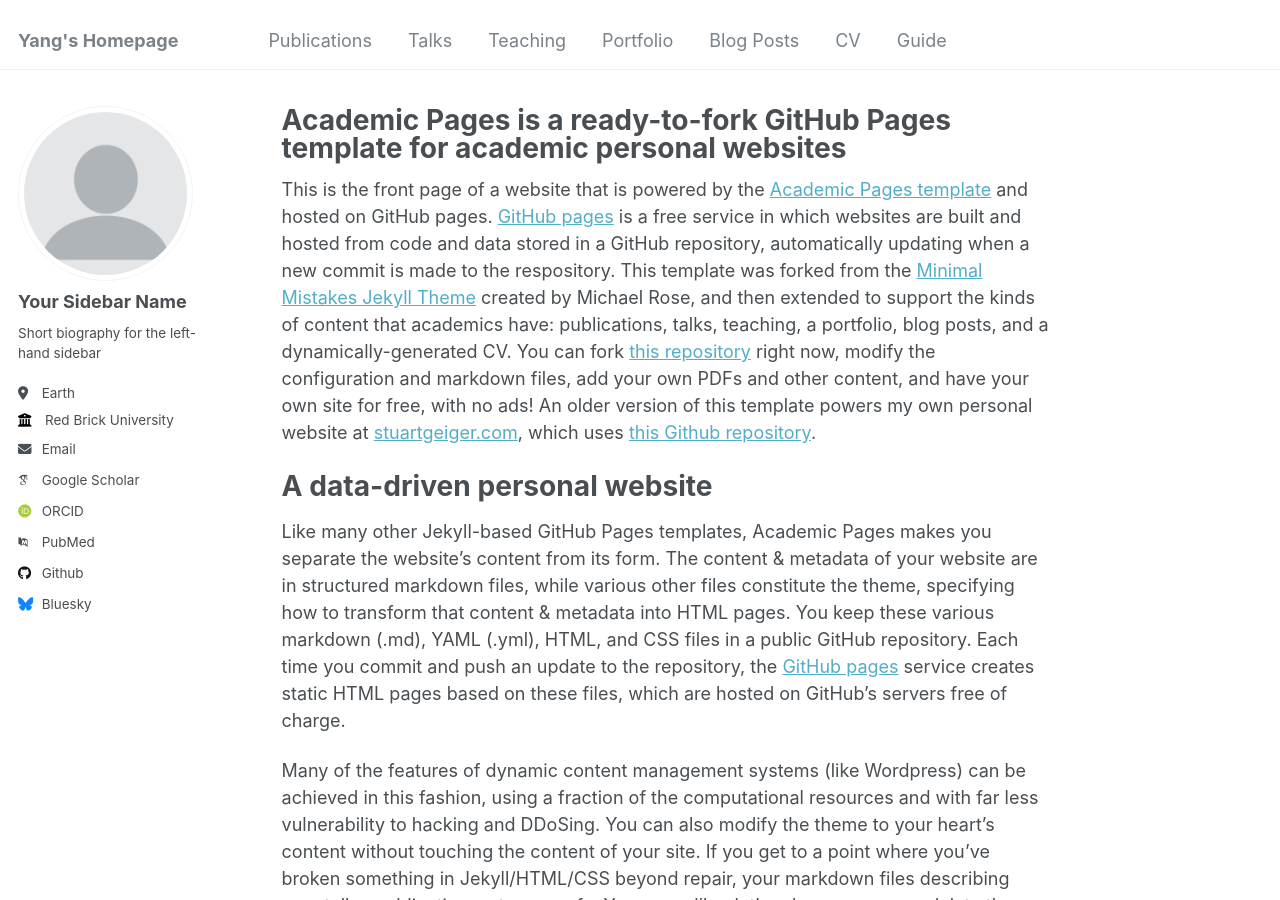
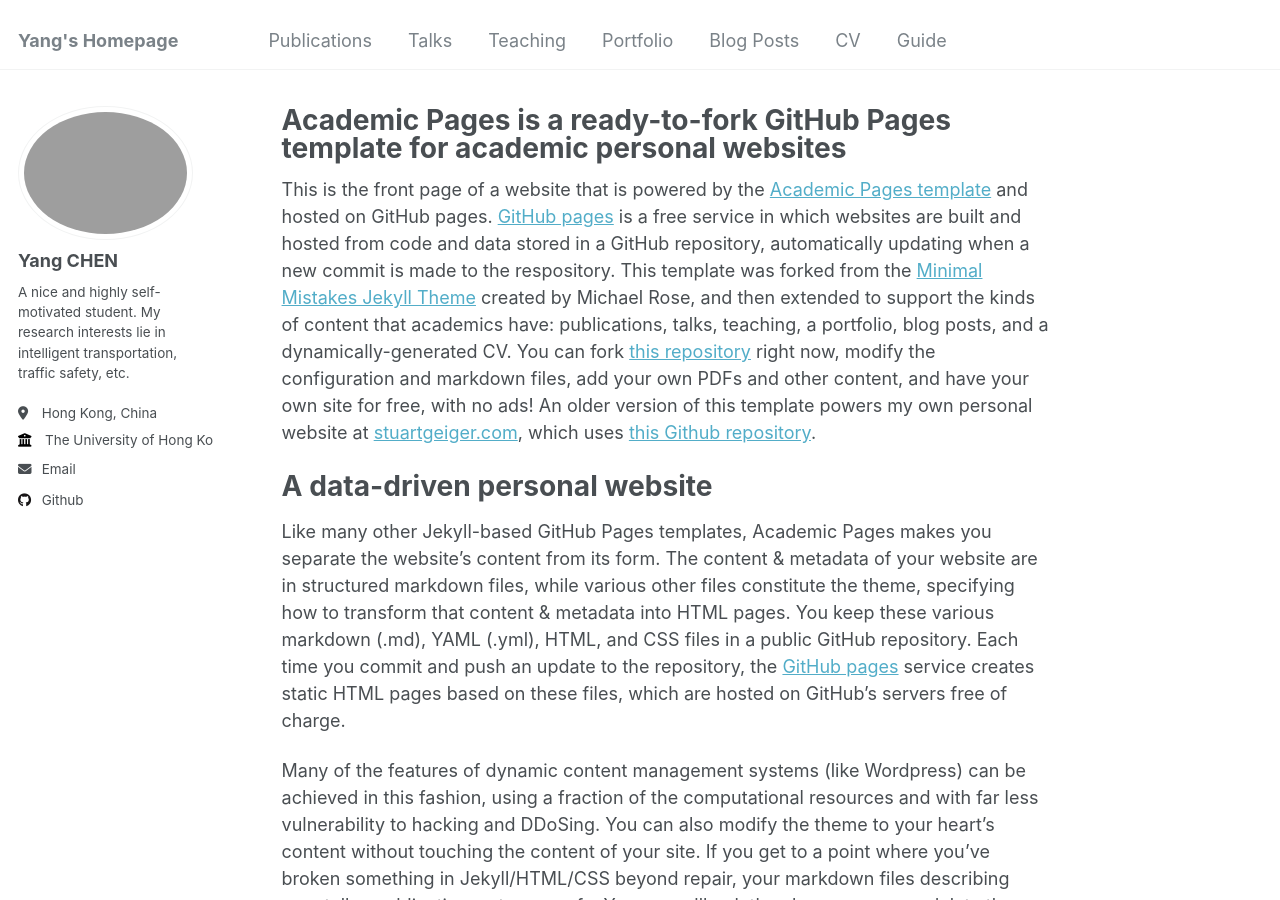
Before and after one commit to Sugar-eatingSheep/YangCHEN.github.io, a Jekyll site: the page built from _pages/about.md, in a window 1280 px wide and 900 px high. Built offline with Jekyll 4.4.1, drawn with Linux system fonts in a browser that asks for light colours; some web fonts are replaced.

Commit message:
Update _config.yml

```diff
--- a/_config.yml
+++ b/_config.yml
@@ -21,34 +21,34 @@ repository               : "academicpages/academicpages.github.io"
 #               Additional customization can be done by editing /_includes/author-profile.html
 author:
   # Biographic information
-  avatar           : "profile.png"
-  name             : "Your Sidebar Name"
-  pronouns         : # example: "she/her"
-  bio              : "Short biography for the left-hand sidebar"
-  location         : "Earth"
-  employer         : "Red Brick University"
+  avatar           : "yang big head.png"
+  name             : "Yang CHEN"
+  pronouns         : # example: "he/his"
+  bio              : "A nice and highly self-motivated student. My research interests lie in intelligent transportation, traffic safety, etc."
+  location         : "Hong Kong, China"
+  employer         : "The University of Hong Kong, HKU"
   uri              : # URL
-  email            : "none@example.org"
+  email            : "yangchen-hku@connect.hku.hk"
 
   # Academic websites
   arxiv            : # URL - Update with the correct link to your profile
-  googlescholar    : "https://scholar.google.com/citations?user=PS_CX0AAAAAJ"
+  googlescholar    : # URL
   impactstory      : # URL
-  orcid            : "http://orcid.org/yourorcidurl"
+  orcid            : # URL
   semantic         : # URL
-  pubmed           : "https://www.ncbi.nlm.nih.gov/pubmed/?term=john+snow"
+  pubmed           : # URL
   researchgate     : # URL
 
   # Repositories and software development
   bitbucket        : # Username - Update with your username on the site
   codepen          : # Username
   dribbble         : # Username
-  github           : "academicpages"
+  github           : "Sugar-eatingSheep"
   kaggle           : # Username
   stackoverflow    : # User number or user number and name (i.e., use "1" or "1/jeff-atwood")
 
   # Social media
-  bluesky          : "bsky.app" # Replace this with you Bluesky username
+  bluesky          : # Replace this with you Bluesky username
   facebook         : # Username
   flickr           : # Username
   foursquare       : # Username
```
